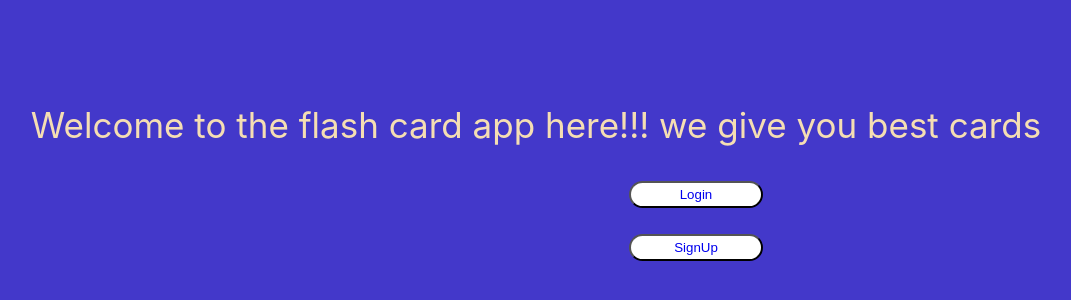
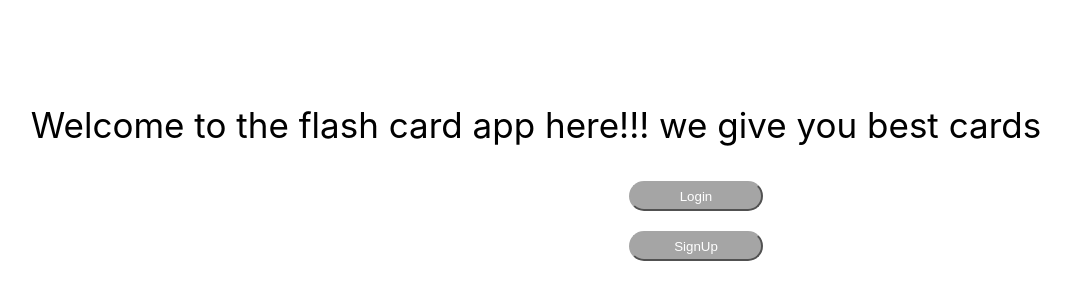
Before and after one commit to Xldivin/flashcard-fe, a React (Create React App) app: page / in a window 1280 px wide. Shown: the part 246-546 px from the top of the page, without its empty margins (104-1175 px from the left). Built offline with nearby package versions, Linux system fonts and the light colour scheme.

Commit message:
ft(main)
redone the page

finish-wip

```diff
--- a/src/App.css
+++ b/src/App.css
@@ -1,5 +1,5 @@
 body {
-  background-color: #4338ca;
+  background-color: #FFF;
   overflow-x: hidden;
 }
 .card-grid{
@@ -17,7 +17,7 @@ body {
   position: relative;
   border-radius: .25rem;
   box-shadow: 0 0 5px 2px rgba(0, 0, 0, .3);
-  background-color: white;
+  background-color: #F5F5F5;
   transform-style: preserve-3d;
   height: 250px;
   width: 250px;
@@ -65,29 +65,46 @@ padding: 1rem;
   display: flex;
   justify-content: space-between;
   text-align: right;
-  margin-right: 5rem;
+  position: relative;
+  right: 75rem;
 }
 .link{
   text-decoration: none;
-  color: aliceblue;
   margin-top: 2rem;
-
+  background-color: #A5A5A5;
+  color: #FFF;
+  height: 30px;
+  border-radius:20px;
+  border-color: #A5A5A5;
+  padding-left: 20px;
+  padding-right: 20px;
+  cursor: pointer;
 }
 .add{
   color: aliceblue;
 }
+.button-add{
+  color: #FFF;
+  text-decoration: none;
+}
 .link1{
-  text-decoration: none;
-  color: aliceblue;
   margin-left: 80rem;
   margin-top: 2rem;
   margin-right: 5rem;
+  background-color: #A5A5A5;
+  height: 30px;
+  border-radius:20px;
+  border-color: #A5A5A5;
+  padding-left: 20px;
+  padding-right: 20px;
+  cursor: pointer;
+  text-decoration: none;
 }
 .welcome{
   text-align: center;
   margin-top: 10em;
   font-size: 35px;
-  color: wheat;
+  color: #000;
 }
 .welcome2{
   display: flex;
@@ -97,21 +114,33 @@ padding: 1rem;
   justify-content: space-between;
 }
 .button1{
-  background-color: white;
   width: 10em;
   margin-left: 55em;
   border-radius: 20em;
   height: 2em;
+  background-color: #A5A5A5;
+  height: 30px;
+  border-radius:20px;
+  border-color: #A5A5A5;
+  padding-left: 20px;
+  padding-right: 20px;
+  cursor: pointer;
 }
 .button2{
-  background-color: white;
   width: 10em;
   margin-left: 55em;
   border-radius: 20em;
   height: 2em;
+  background-color: #A5A5A5;
+  height: 30px;
+  border-radius:20px;
+  border-color: #A5A5A5;
+  padding-left: 20px;
+  padding-right: 20px;
+  cursor: pointer;
 }
 .form{
-  background-color: white;
+  background-color: #F5F5F5;
   width: 30em;
   height: 25em;
   margin-left: 35em;
@@ -119,7 +148,7 @@ padding: 1rem;
   text-align: center;
 }
 .form2{
-  background-color: white;
+  background-color: #F5F5F5;
   width: 30em;
   height: 33em;
   margin-left: 35em;
@@ -200,9 +229,11 @@ padding: 1rem;
 }
 .buttonlogin1{
 text-decoration: none;
+color: #FFF;
 }
 .add-form{
-  background-color: white;
+  background-color: #F5F5F5;
+  border-radius: 10%;
   width: 55em;
   text-align: center;
   margin-left: 25em;
@@ -234,11 +265,16 @@ text-decoration: none;
   flex-direction: column;
 }
 .button-card{
-  background-color: #4338ca;
-  color: white;
   width: 8rem;
   border-radius: 2rem;
   height: 2rem;
+  background-color: #A5A5A5;
+  color: #FFF;
+  height: 30px;
+  border-radius:20px;
+  padding-left: 20px;
+  padding-right: 20px;
+  cursor: pointer;
 }
 .title-card{
   text-decoration: underline;
--- a/src/App.tsx
+++ b/src/App.tsx
@@ -20,15 +20,17 @@ const Driverlayout=({})=> {
 		<div className="">
 			<main className="">
       <div className="log">
-        <Link to="/addcard" className="link1">
+        <button className="link1">
+        <Link to="/addcard" className="button-add">
         Add Card
         </Link>
-        <div className="link" onClick={()=>{
+        </button>
+        <button className="link" onClick={()=>{
           localStorage.removeItem("token");
           navigate(`/`);
         }}>
         Logout <AiOutlineLogout/>
-        </div>
+        </button>
       </div>
 			<h3 className="title">Flash-Card-App</h3>
       <Cardlist/>
--- a/src/index.tsx
+++ b/src/index.tsx
@@ -7,7 +7,6 @@ import Signup from './routes/signup';
 import Firstpage from './routes/Firstpage';
 import Login from './routes/login';
 import AddCard from './routes/AddCard';
-import reportWebVitals from './reportWebVitals';
 import client from './lib/apolloClient';
 import { ApolloProvider } from "@apollo/client"
 
@@ -28,5 +27,3 @@ root.render(
   </ApolloProvider>
   </BrowserRouter>
 );
-
-reportWebVitals();
--- a/src/react-app-env.d.ts
+++ /dev/null
@@ -1 +0,0 @@
-/// <reference types="react-scripts" />
--- a/src/reportWebVitals.ts
+++ /dev/null
@@ -1,15 +0,0 @@
-import { ReportHandler } from 'web-vitals';
-
-const reportWebVitals = (onPerfEntry?: ReportHandler) => {
-  if (onPerfEntry && onPerfEntry instanceof Function) {
-    import('web-vitals').then(({ getCLS, getFID, getFCP, getLCP, getTTFB }) => {
-      getCLS(onPerfEntry);
-      getFID(onPerfEntry);
-      getFCP(onPerfEntry);
-      getLCP(onPerfEntry);
-      getTTFB(onPerfEntry);
-    });
-  }
-};
-
-export default reportWebVitals;
--- a/src/routes/Firstpage.tsx
+++ b/src/routes/Firstpage.tsx
@@ -22,4 +22,5 @@ function Firstpage() {
   )
 }
 
+
 export default Firstpage
```
Also changed, not shown: src/setupTests.ts (deleted, +0 -5 lines).
